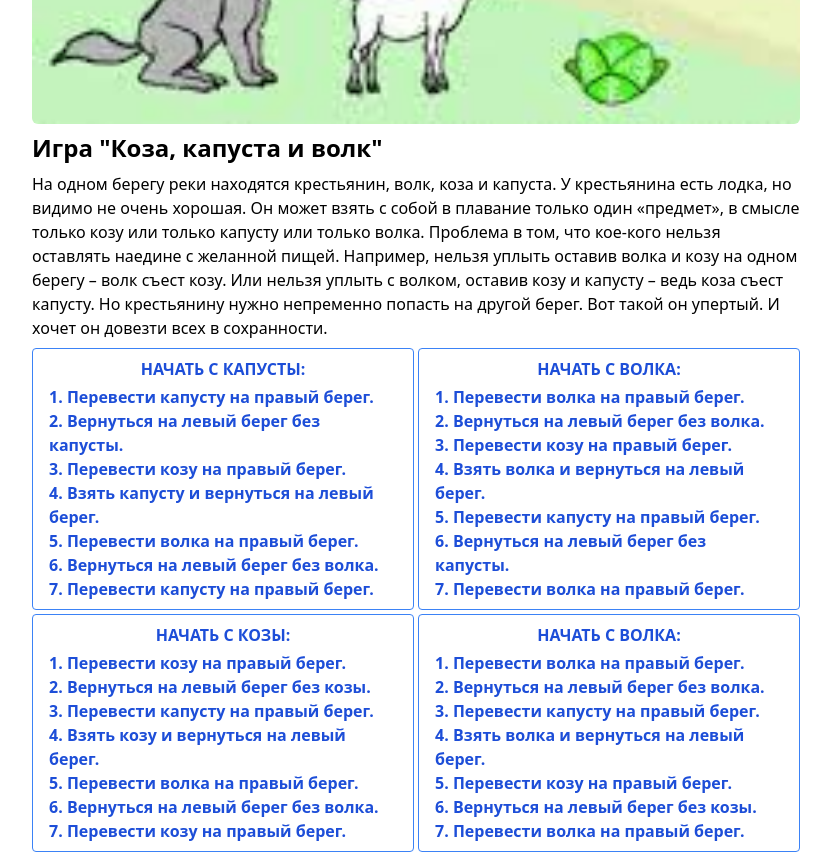
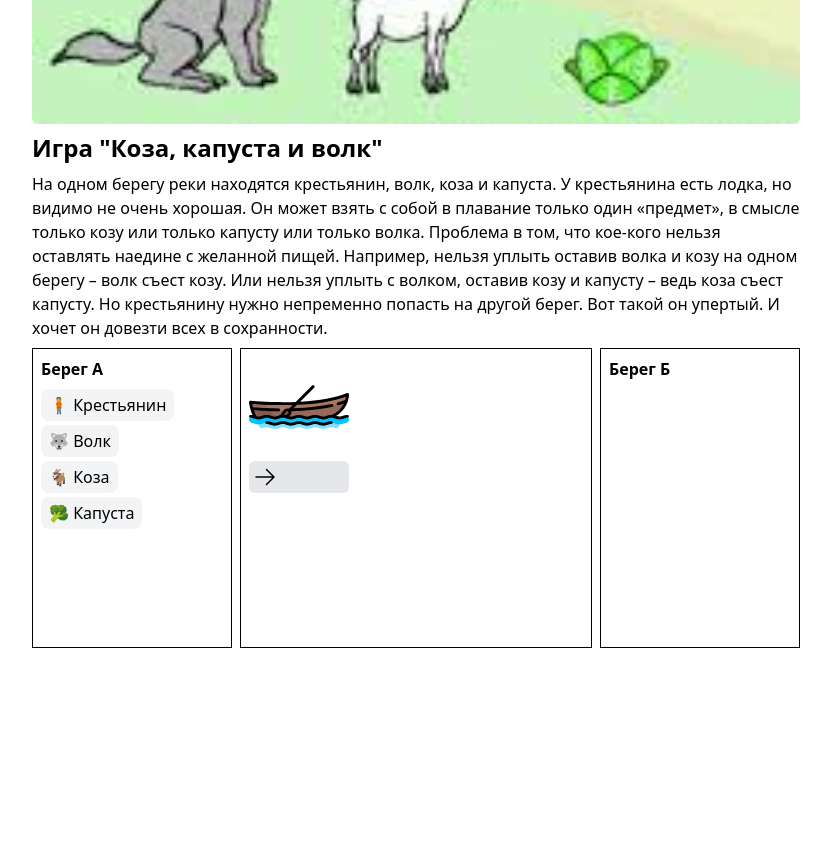
Before and after one commit to webdiller/wolf-goat-cabbage-game, a Next.js app: page / in a window 1280 px wide. Shown: the part 660-1514 px from the top of the page, without its empty margins (224-1055 px from the left). After the commit the page ends 1324 px from the top, so only its background shows below. Built offline with nearby package versions, Linux system fonts and the light colour scheme.

Commit message:
feat: add new logic

```diff
--- a/src/pages/_app.tsx
+++ b/src/pages/_app.tsx
@@ -1,12 +1,6 @@
 import "@/styles/globals.css";
 import type { AppProps } from "next/app";
-import { HTML5Backend } from 'react-dnd-html5-backend'
-import { DndProvider } from 'react-dnd'
 
 export default function App({ Component, pageProps }: AppProps) {
-  return (
-    <DndProvider backend={HTML5Backend}>
-      <Component {...pageProps} />
-    </DndProvider>
-  );
+  return <Component {...pageProps} />;
 }
--- a/src/pages/_document.tsx
+++ b/src/pages/_document.tsx
@@ -2,7 +2,7 @@ import { Html, Head, Main, NextScript } from 'next/document'
 
 export default function Document() {
   return (
-    <Html lang="en">
+    <Html lang="ru">
       <Head />
       <body>
         <Main />
--- a/src/pages/index.tsx
+++ b/src/pages/index.tsx
@@ -1,7 +1,8 @@
 import Image from "next/image";
 import { Inter } from "next/font/google";
-import mainImage from "@/public/main-image.jpg";
-import { useEffect, useState } from "react";
+import imageMain from "@/public/main-image.jpg";
+import imageBoat from "@/public/boat.svg";
+import { useEffect, useRef, useState } from "react";
 import clsx from "clsx";
 
 const inter = Inter({ subsets: ["latin"] });
@@ -15,7 +16,39 @@ interface Answer {
   isCorrect: boolean;
 }
 
+interface Entity {
+  title: string;
+  icon: string;
+  match: Entity[];
+}
+
+type Stage = "stop" | "sail";
+type Side = "left" | "right";
+
 export default function Home() {
+  const entities: Entity[] = [
+    {
+      title: "Крестьянин",
+      icon: "🧍",
+      match: [],
+    },
+    {
+      title: "Волк",
+      icon: "🐺",
+      match: [],
+    },
+    {
+      title: "Коза",
+      icon: "🐐",
+      match: [],
+    },
+    {
+      title: "Капуста",
+      icon: "🥦",
+      match: [],
+    },
+  ];
+
   const question: Question = {
     title: (
       <p>
@@ -130,42 +163,122 @@ export default function Home() {
       },
     ],
   };
+  const boatRef = useRef(null);
+  const [currentSide, setCurrentSide] = useState<Side>("left");
+  const [stage, setStage] = useState<Stage>("stop");
+  const [boat, setBoat] = useState<Entity[]>([]);
+  const [leftSide, setLeftSide] = useState<Entity[]>(entities);
+  const [rightSide, setRightSide] = useState<Entity[]>([]);
   const [selected, setSelected] = useState<Answer | null>(null);
-  const onSelectAnswer = (answer: Answer) => setSelected(answer);
 
-  useEffect(() => {
-    if (selected && !selected.isCorrect) {
-      alert("Неверно!");
-      setSelected(null);
+  const onPutBoat = (entity: Entity) => {
+    if (boat.length >= 2) return;
+    if (currentSide === "left") {
+      const filtered = leftSide.filter((item) => item.title !== entity.title);
+      setLeftSide(filtered);
+      setBoat((prev) => [...prev, entity]);
     }
-    if (selected && selected.isCorrect) {
-      alert("Верно!");
-      setSelected(null);
+    if (currentSide === "right") {
+      const filtered = rightSide.filter((item) => item.title !== entity.title);
+      setRightSide(filtered);
+      setBoat((prev) => [...prev, entity]);
     }
-  }, [selected]);
+  };
+
+  const onGetBoat = (entity: Entity) => {
+    if (currentSide === "left") {
+      const filtered = boat.filter((item) => item.title !== entity.title);
+      setBoat(filtered);
+      setLeftSide((prev) => [...prev, entity]);
+    }
+    if (currentSide === "right") {
+      const filtered = boat.filter((item) => item.title !== entity.title);
+      setBoat(filtered);
+      setRightSide((prev) => [...prev, entity]);
+    }
+  };
+
+  const onSailBoatToSide = () => {
+    if (!boat.find((search) => search.title.includes("рестьянин"))) return;
+    if (currentSide === "left") setCurrentSide("right");
+    if (currentSide === "right") setCurrentSide("left");
+  };
 
   return (
     <div className="container space-y-2 max-w-[800px] mx-auto p-4">
-      <Image width={mainImage.width} height={mainImage.height} alt="" className="w-full h-auto rounded-md object-cover" unoptimized src={mainImage.src} />
+      <Image width={imageMain.width} height={imageMain.height} alt="Главное изображение" className="w-full h-auto rounded-md object-cover" unoptimized src={imageMain.src} />
       <div className="space-y-2">
         <h1 className="text-2xl font-bold">Игра "Коза, капуста и волк"</h1>
-        <p>{question.title}</p>
-        <div className="grid grid-cols-2 gap-1">
-          {question.answers.map((item, indx) => {
-            return (
-              <div
-                key={indx}
-                onClick={() => onSelectAnswer(item)}
-                className={clsx("h-full text-left bg-transparent font-semibold hover:border-blue-500 hover:bg-blue-500 hover:text-white transition-all py-2 px-4 border rounded", {
-                  "order-blue-500 text-blue-700 border-blue-500": !selected,
-                  "border-red-500 text-red-700": selected?.isCorrect === false,
-                  "border-green-500 text-green-700": selected?.isCorrect === true && item.title === selected.title,
+        {question.title}
+        <div className="min-h-[300px] flex gap-2">
+          <div
+            className={clsx("border-[1px] space-y-2 border-black p-2 w-[200px] min-w-[200px]", {
+              "pointer-events-none": currentSide === "right",
+            })}
+          >
+            <p className="font-bold">Берег А</p>
+            <div className="space-y-1">
+              {leftSide.map((item) => {
+                return (
+                  <button onClick={() => onPutBoat(item)} key={item.title} className="flex items-end space-x-1 px-2 py-1 bg-gray-100 rounded-lg">
+                    {item.icon} {item.title}
+                  </button>
+                );
+              })}
+            </div>
+          </div>
+
+          <div className="border-[1px] border-black p-2 flex-1">
+            <div
+              className={clsx("w-[100px] transition-all duration-300", {
+                "ml-auto": currentSide === "right",
+                "mr-auto": currentSide === "left",
+              })}
+              ref={boatRef}
+            >
+              <img width={imageBoat.width} height={imageBoat.height} alt="Иконка лодки" src={imageBoat.src} />
+              <div className="flex mb-1 bg-gray-200 rounded-md items-center space-x-1">
+                {boat.map((item) => {
+                  return (
+                    <button onClick={() => onGetBoat(item)} className="p-1" key={item.title}>
+                      {item.icon}
+                    </button>
+                  );
                 })}
-              >
-                {item.title}
               </div>
-            );
-          })}
+              <button onClick={onSailBoatToSide} className={clsx("bg-gray-200 rounded-md w-full inline-flex items-center p-1", {})}>
+                <svg
+                  xmlns="http://www.w3.org/2000/svg"
+                  fill="none"
+                  viewBox="0 0 24 24"
+                  strokeWidth={1.5}
+                  stroke="currentColor"
+                  className={clsx("w-6 h-6 transition-all duration-300", {
+                    "rotate-[180deg]": currentSide === "left",
+                  })}
+                >
+                  <path strokeLinecap="round" strokeLinejoin="round" d="M10.5 19.5L3 12m0 0l7.5-7.5M3 12h18" />
+                </svg>
+              </button>
+            </div>
+          </div>
+
+          <div
+            className={clsx("border-[1px] space-y-2 border-black p-2 w-[200px] min-w-[200px]", {
+              "pointer-events-none": currentSide === "left",
+            })}
+          >
+            <p className="font-bold">Берег Б</p>
+            <div className="space-y-1">
+              {rightSide.map((item) => {
+                return (
+                  <button onClick={() => onPutBoat(item)} key={item.title} className="flex items-end space-x-1 px-2 py-1 bg-gray-100 rounded-lg">
+                    {item.icon} {item.title}
+                  </button>
+                );
+              })}
+            </div>
+          </div>
         </div>
       </div>
     </div>
```
Also changed, not shown: public/boat.svg (added).
